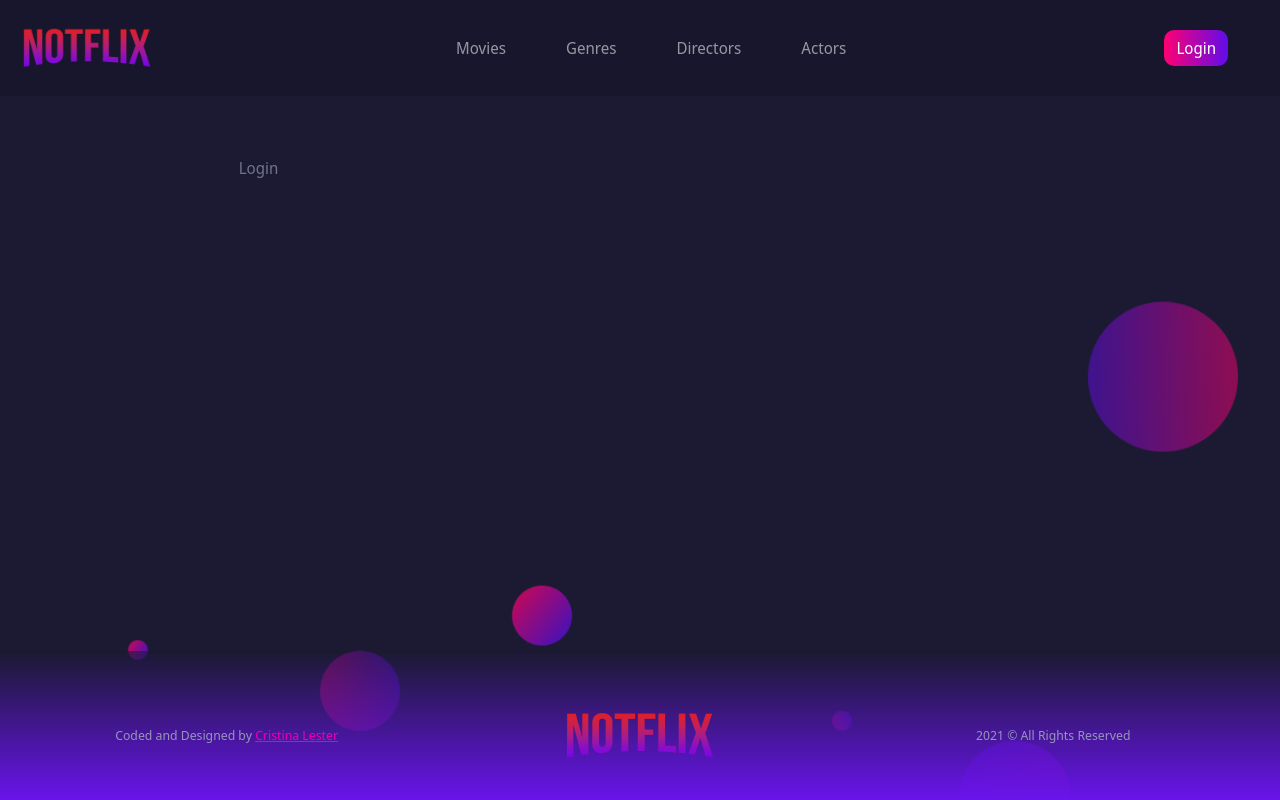
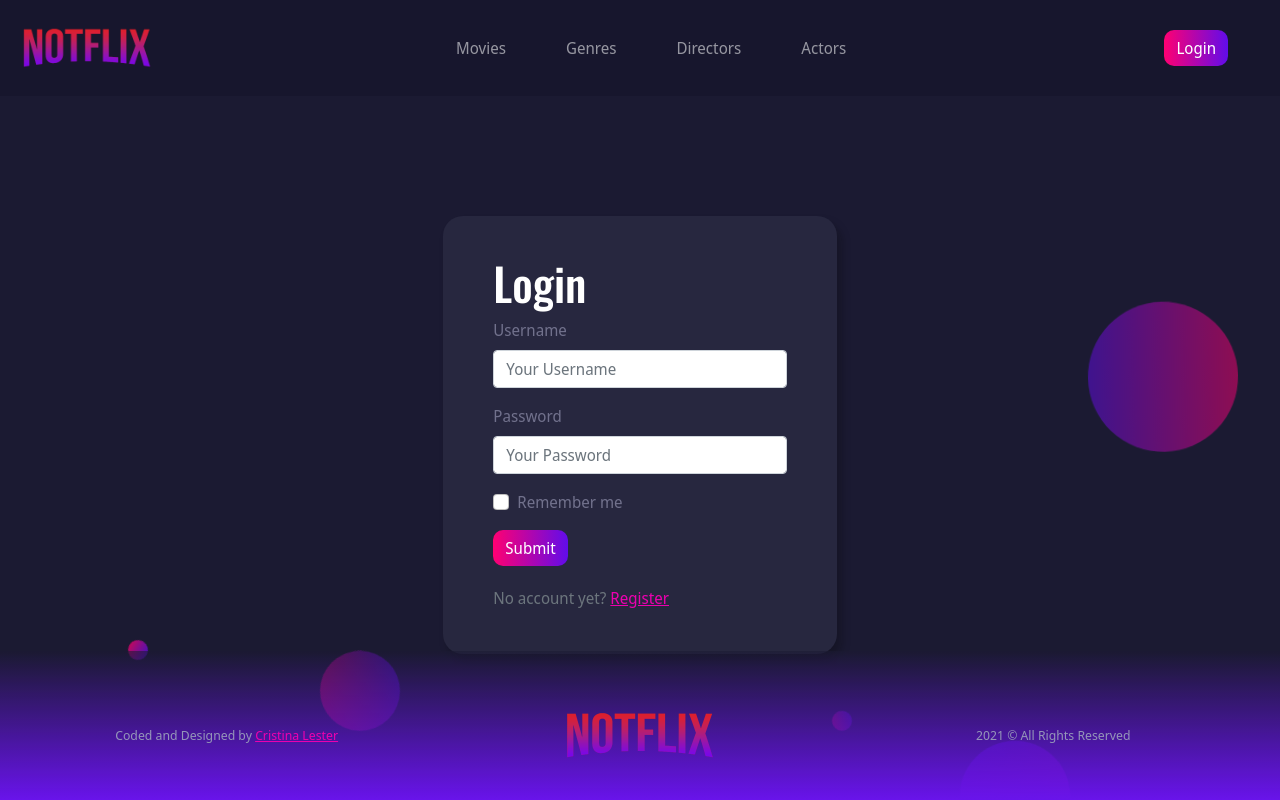
Before and after one commit to MichiyoYo/notflix-db, a React (Create React App) app: page /login in a window 1280 px wide. Built offline with nearby package versions, Linux system fonts and the light colour scheme.

Commit message:
added login form

```diff
--- a/src/components/login/Login.js
+++ b/src/components/login/Login.js
@@ -1,7 +1,37 @@
 import React from "react";
+import { Form, Button, Col, Row } from "react-bootstrap";
+import { Link } from "react-router-dom";
 
 function Login(props) {
-  return <div>Login</div>;
+  return (
+    <Row className="justify-content-center">
+      <Col lg={6} md={8} sm={12} className="login-wrapper">
+        <h2>Login</h2>
+        <Form>
+          <Form.Group className="mb-3" controlId="formBasicEmail">
+            <Form.Label>Username</Form.Label>
+            <Form.Control type="text" placeholder="Your Username" />
+          </Form.Group>
+          <Form.Group className="mb-3" controlId="formBasicPassword">
+            <Form.Label>Password</Form.Label>
+            <Form.Control type="password" placeholder="Your Password" />
+          </Form.Group>
+          <Form.Group className="mb-3" controlId="formBasicCheckbox">
+            <Form.Check type="checkbox" label="Remember me" />
+          </Form.Group>
+          <Button variant="primary" type="submit">
+            Submit
+          </Button>
+        </Form>
+        <p className="text-muted mt-20 mb-0">
+          No account yet?{" "}
+          <Link to="/register">
+            <Button variant="link">Register</Button>
+          </Link>
+        </p>
+      </Col>
+    </Row>
+  );
 }
 
 export default Login;
--- a/src/components/login/_login.scss
+++ b/src/components/login/_login.scss
@@ -0,0 +1,6 @@
+.login-wrapper {
+  background-color: #27273f;
+  padding: 40px 50px;
+  border-radius: 20px;
+  box-shadow: 5px 7px 9px #06060942;
+}
--- a/src/scss/_base.scss
+++ b/src/scss/_base.scss
@@ -64,6 +64,8 @@ a {
   &.btn-link {
     background-image: none;
     color: $pink;
+    padding: 0 !important;
+    margin-bottom: 4px;
     &:active,
     &:focus,
     &:visited {
--- a/src/scss/_variables.scss
+++ b/src/scss/_variables.scss
@@ -1,6 +1,7 @@
 //Color Scheme
 
 $bg-color: #1b1a32;
+$box-color: #27273f;
 
 //elements
 $purple: #610cea;
```
